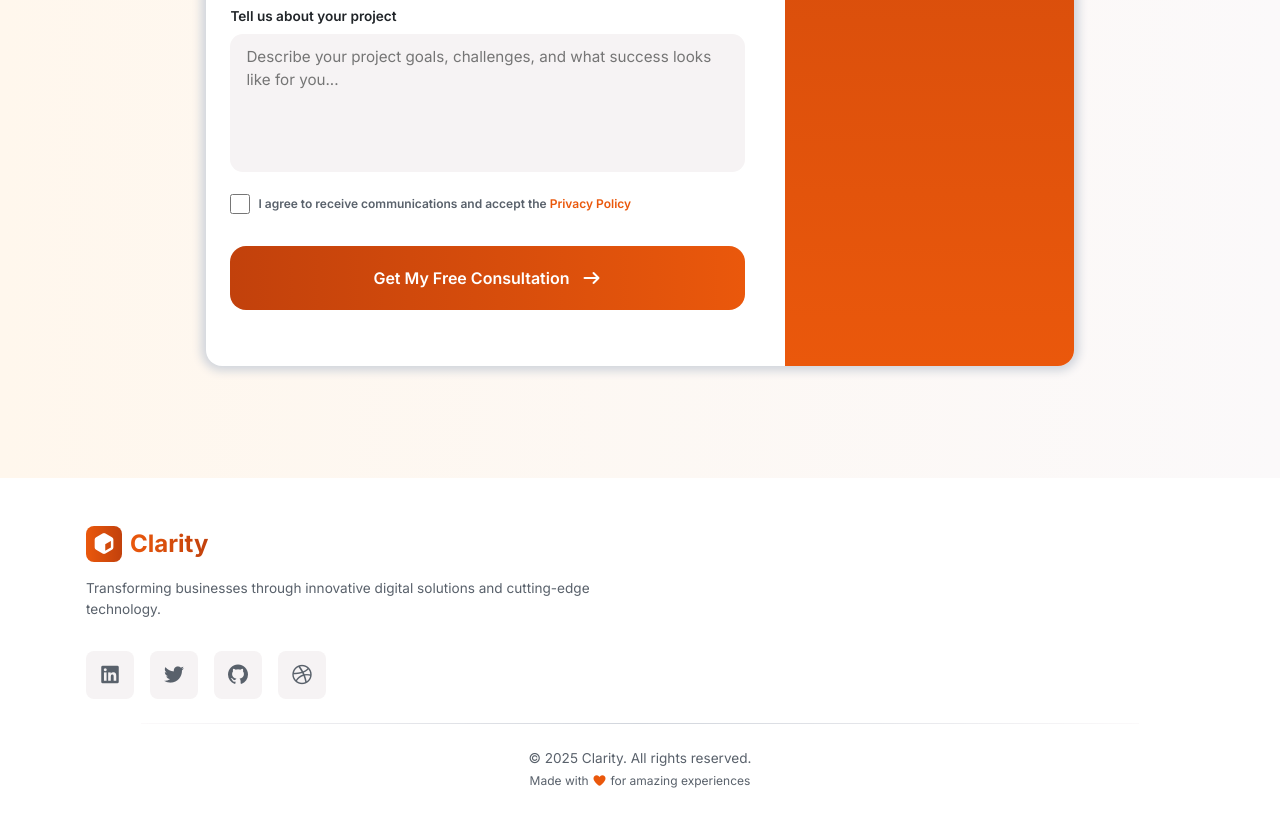
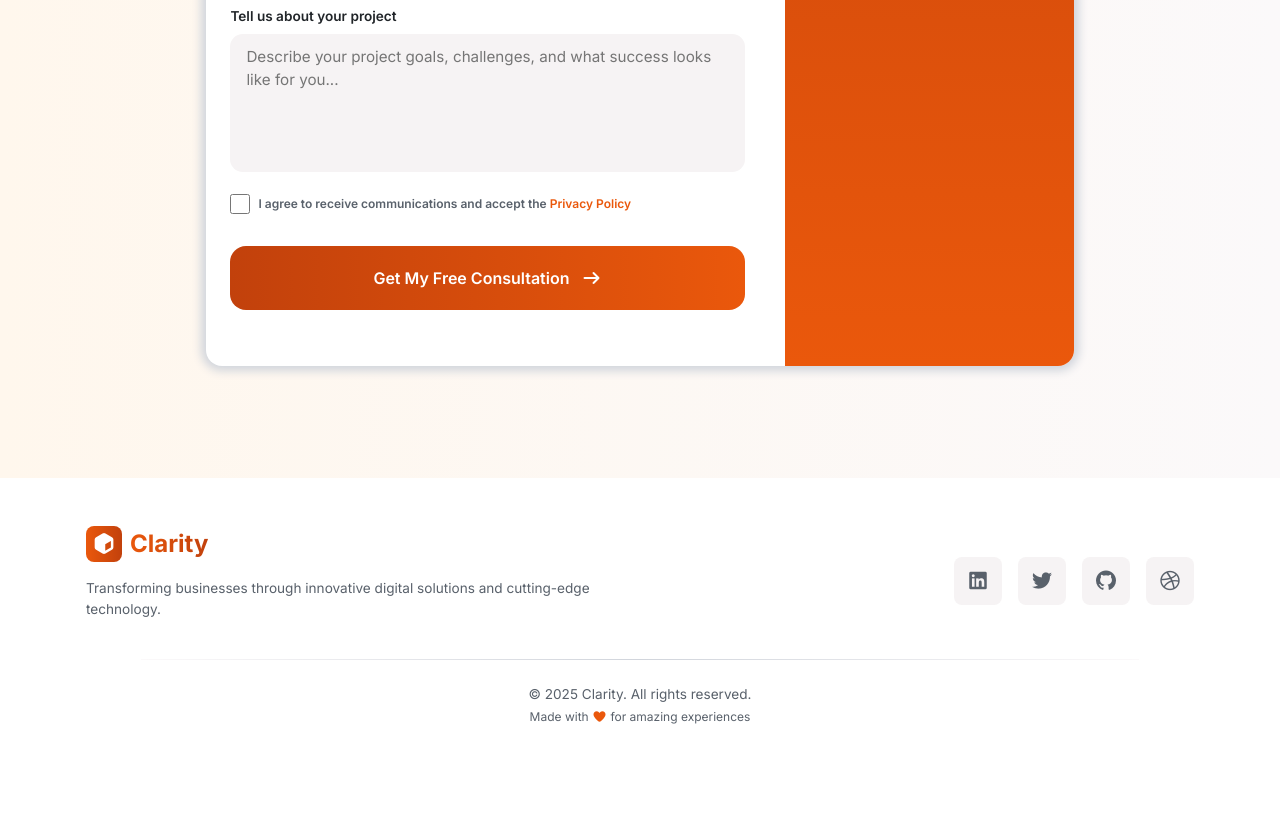
Before and after one commit to Islam-HH/clarity, a plain HTML site: page index.html in a window 1280 px wide. Shown: the part 6032-6846 px from the top of the page. After the commit the page ends 6782 px from the top, so only its background shows below. Drawn offline with Linux system fonts and the light colour scheme.

Commit message:
updated mobile version footer

```diff
--- a/index.html
+++ b/index.html
@@ -1707,7 +1707,7 @@
     </section>
     <footer id="footer">
       <div class="container-xl px-3">
-        <div class="row justify-content-between align-items-center pt-5 gap-3">
+        <div class="row justify-content-between align-items-center pt-5 row-gap-3">
           <div class="col-12 col-md-6">
             <div class="me-4 mb-3 d-flex align-items-center">
               <i class="fa-solid fa-cube brand-logo rounded-3 p-2 fs-5 text-white me-2"></i>
@@ -1717,7 +1717,7 @@
               technology.
             </p>
           </div>
-          <div class="d-flex gap-3 col-12 col-md-6">
+          <div class="d-flex gap-3 col-12 col-md-6 justify-content-md-end">
             <a href="#" class="underline-none">
               <div
                 class="square footer-icon-hover w-h-5 fs-5 text-gray rounded-3 bg-gray-100 d-flex justify-content-center  align-items-center">
```
